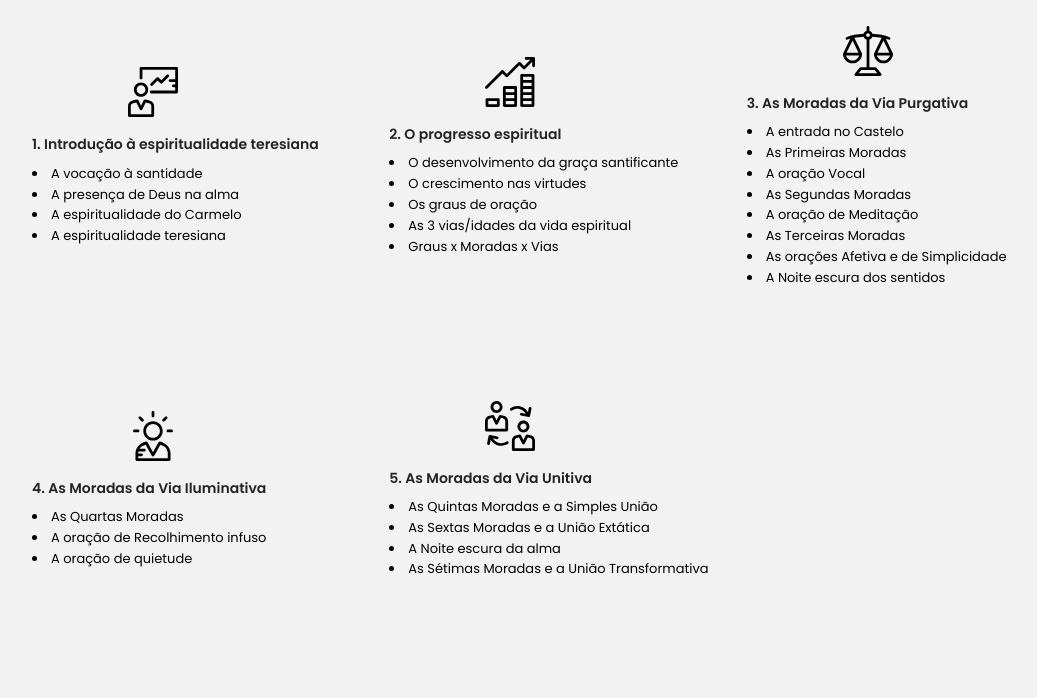
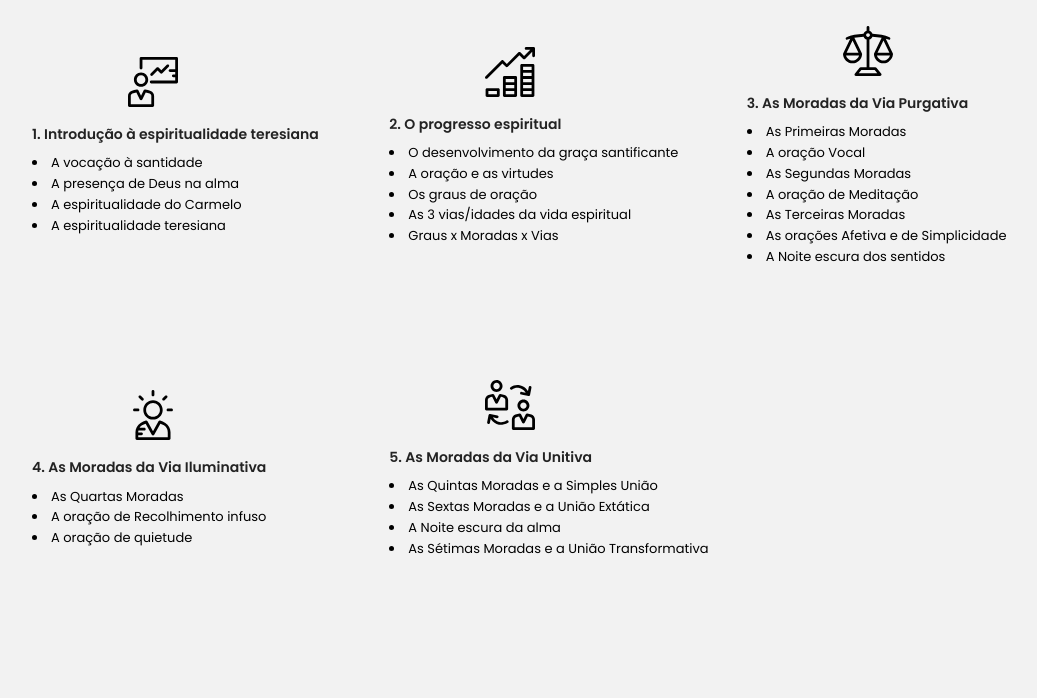
Before and after one commit to andradedouglas/andradedouglas.github.ioT, a plain HTML site: page index.html in a window 1280 px wide. Shown: the part 2520-3218 px from the top of the page, without its empty margins (128-1165 px from the left). Drawn offline with nearby package versions, Linux system fonts and the light colour scheme.

Commit message:
Update index.html

```diff
--- a/index.html
+++ b/index.html
@@ -236,7 +236,7 @@
 
               <ul class="services_list"></ul>
               <li class="services_item">O desenvolvimento da graça santificante</li>
-              <li class="services_item">O crescimento nas virtudes</li>
+              <li class="services_item">A oração e as virtudes</li>
               <li class="services_item">Os graus de oração</li>
               <li class="services_item">As 3 vias/idades da vida espiritual</li>
               <li class="services_item">Graus x Moradas x Vias</li>
@@ -247,7 +247,6 @@
             <img class="services_img"src="assets/img/purga.svg" alt="" width="50" height="50" />
             <h3 class="services_title">3. As Moradas da Via Purgativa</h3>
               <ul class="services_list"></ul>
-              <li class="services_item">A entrada no Castelo</li>
               <li class="services_item">As Primeiras Moradas</li>
               <li class="services_item">A oração Vocal</li>
               <li class="services_item">As Segundas Moradas</li>
```
